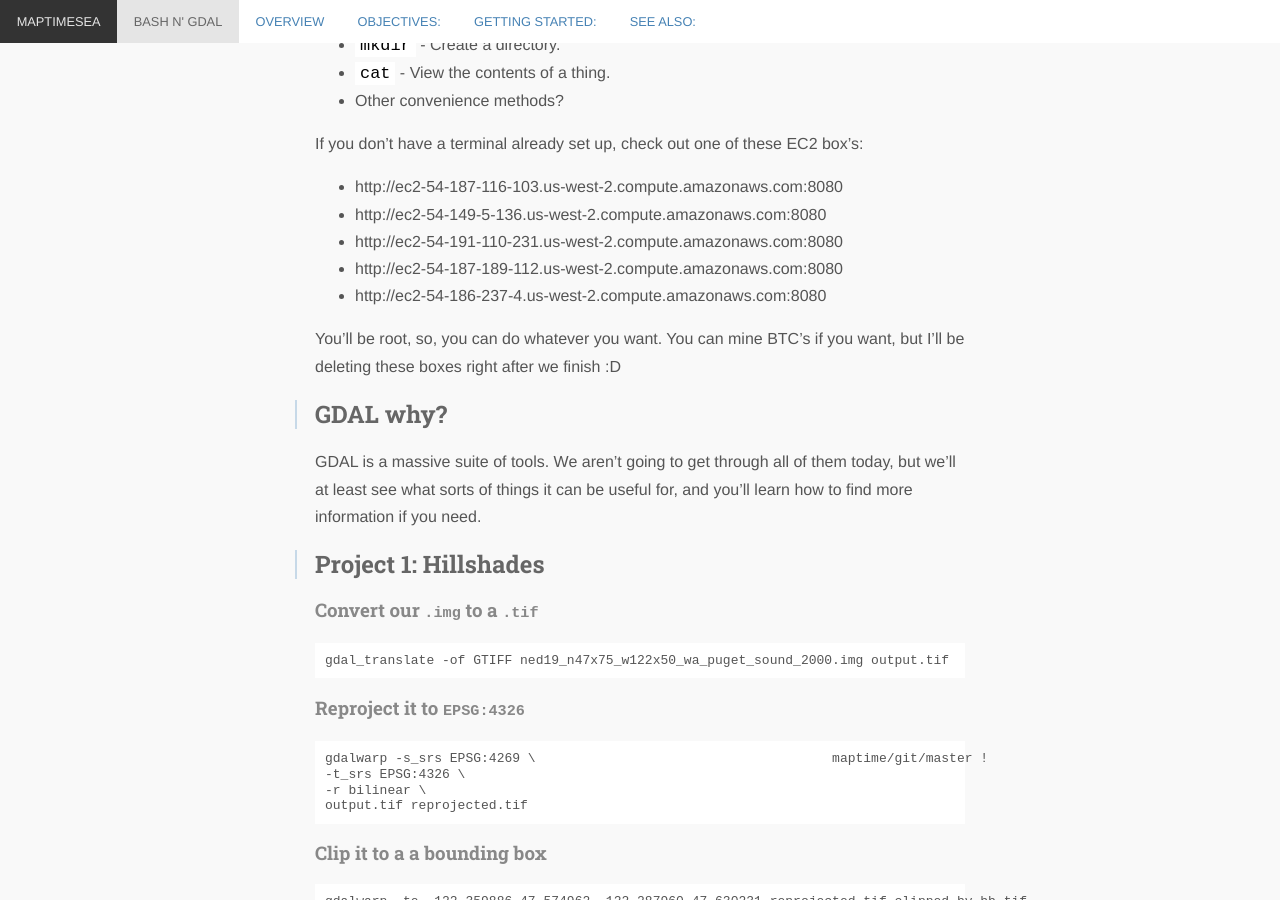
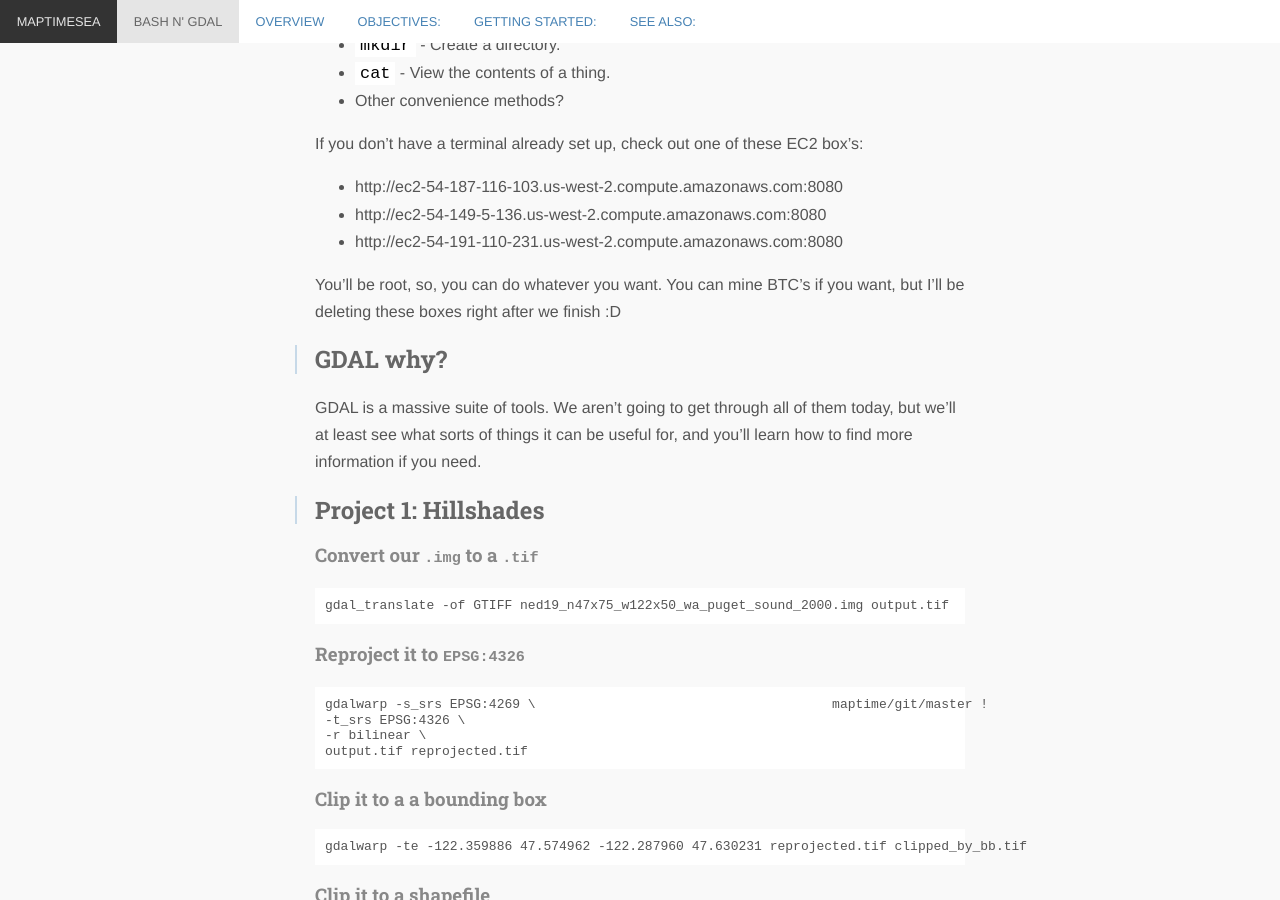
Before and after one commit to MaptimeSEA/maptimesea.github.io, a Jekyll site: the page built from _posts/2015-04-02-bash-n-gdal.markdown, in a window 1280 px wide and 900 px high, scrolled down 2773 px. Built offline with Jekyll 4.4.1, drawn with Linux system fonts in a browser that asks for light colours; nearby versions of some CDN libraries; Markdown is read by kramdown in place of the engine named in the settings; some of the changed lines change nothing that is shown.

Commit message:
Update 2015-04-02-bash-n-gdal.markdown

```diff
--- a/_posts/2015-04-02-bash-n-gdal.markdown
+++ b/_posts/2015-04-02-bash-n-gdal.markdown
@@ -72,8 +72,6 @@ If you don't have a terminal already set up, check out one of these EC2 box's:
 - http://ec2-54-187-116-103.us-west-2.compute.amazonaws.com:8080
 - http://ec2-54-149-5-136.us-west-2.compute.amazonaws.com:8080
 - http://ec2-54-191-110-231.us-west-2.compute.amazonaws.com:8080
-- http://ec2-54-187-189-112.us-west-2.compute.amazonaws.com:8080
-- http://ec2-54-186-237-4.us-west-2.compute.amazonaws.com:8080
 
 
 You'll be root, so, you can do whatever you want. You can mine BTC's if you want, but I'll be deleting these boxes right after we finish :D
```
